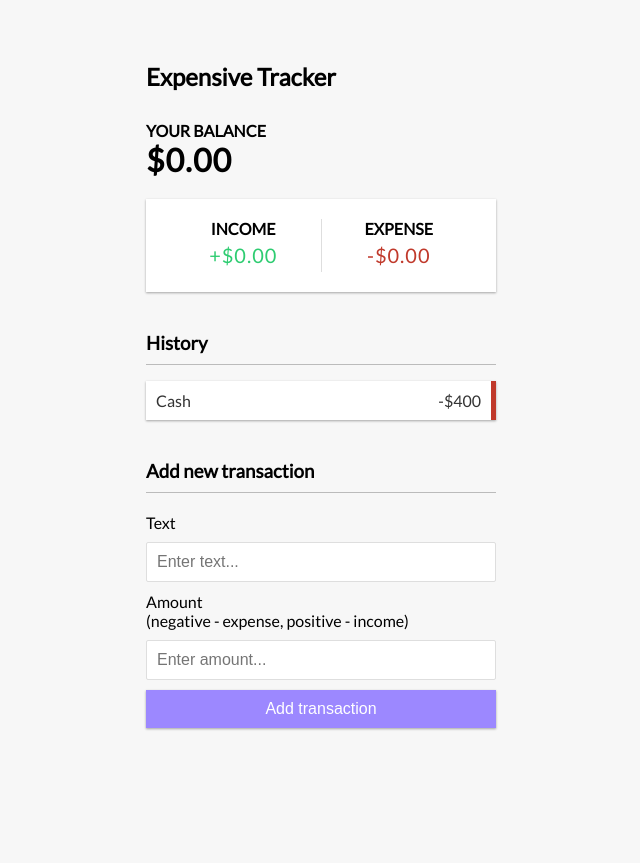
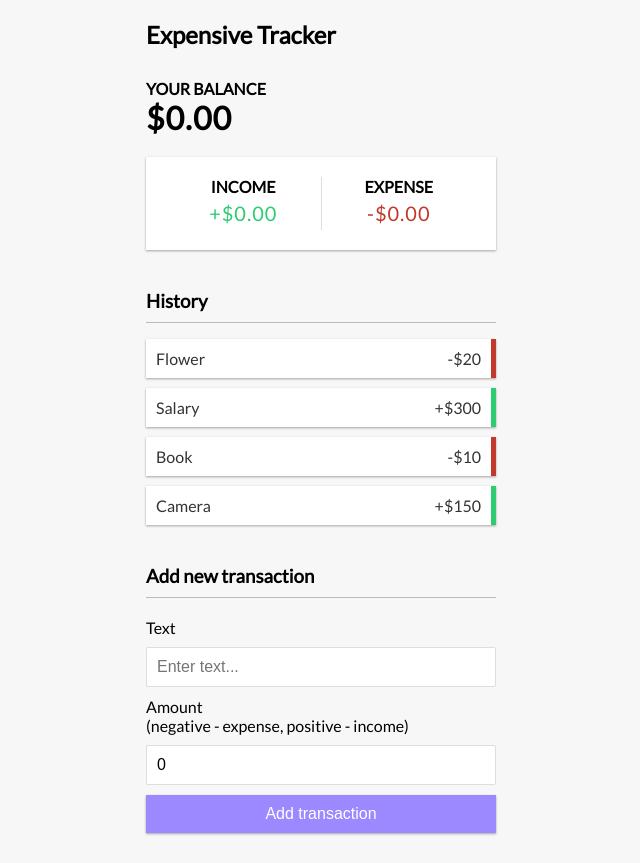
Before and after one commit to erichhiro/expense-tracker-mern, a React (Create React App) app: page / in a window 1280 px wide. Shown: the whole page, without its empty margins (319-959 px from the left). Before the commit the page ends 800 px from the top, so only its background shows below. Built offline with nearby package versions, Linux system fonts and the light colour scheme.

Commit message:
transactions + expenses

```diff
--- a/src/App.js
+++ b/src/App.js
@@ -1,14 +1,17 @@
-import './App.css';
-import { AddTransaction } from './components/AddTransaction';
+import React from 'react';
+import { Header } from './components/Header';
 import { Balance } from './components/Balance';
-import { Header } from './components/Header';
 import { IncomeExpenses } from './components/IncomeExpenses';
 import { TransactionList } from './components/TransactionList';
+import { AddTransaction } from './components/AddTransaction';
 
+import { GlobalProvider } from './context/GlobalState';
+
+import './App.css';
 
 function App() {
   return (
-    <div>
+    <GlobalProvider>
       <Header />
       <div className="container">
         <Balance />
@@ -16,7 +19,7 @@ function App() {
         <TransactionList />
         <AddTransaction />
       </div>
-    </div>
+    </GlobalProvider>
   );
 }
 
--- a/src/components/AddTransaction.js
+++ b/src/components/AddTransaction.js
@@ -1,20 +1,23 @@
-import React from 'react'
+import React, { useState } from 'react'
 
 export const AddTransaction = () => {
+  const [text, setText] = useState('');
+  const [amount, setAmount] = useState(0);
+
   return (
     <>
       <h3>Add new transaction</h3>
       <form id="form">
         <div className="form-control">
           <label htmlFor="text">Text</label>
-          <input type="text" placeholder="Enter text..." />
+          <input type="text" value={text} onChange={(e) => setText(e.target.value)} placeholder="Enter text..." />
         </div>
         <div className="form-control">
           <label htmlFor="amount"
           >Amount <br />
             (negative - expense, positive - income)</label
           >
-          <input type="number" placeholder="Enter amount..." />
+          <input type="number" value={amount} onChange={(e) => setAmount(e.target.value)} placeholder="Enter amount..." />
         </div>
         <button className="btn">Add transaction</button>
       </form>
--- /dev/null
+++ b/src/components/Transaction.js
@@ -0,0 +1,12 @@
+import React from 'react'
+
+export const Transaction = ({ transaction }) => {
+  const sign = transaction.amount < 0 ? '-' : '+';
+
+  return (
+    <li className={transaction.amount < 0 ? 'minus' : 'plus'}>
+      {transaction.text} <span>{sign}${Math.abs(transaction.amount)}</span><button className="delete-btn">x</button> {/* math.abs = absolute number that's always positive */}
+    </li>
+
+  )
+}
--- a/src/components/TransactionList.js
+++ b/src/components/TransactionList.js
@@ -1,13 +1,16 @@
-import React from 'react'
+import React, { useContext } from 'react';
+import { Transaction } from './Transaction';
+
+import { GlobalContext } from '../context/GlobalState';
 
 export const TransactionList = () => {
+  const { transactions } = useContext(GlobalContext);
+
   return (
     <>
       <h3>History</h3>
       <ul className="list">
-        <li className="minus">
-          Cash <span>-$400</span><button className="delete-btn">x</button>
-        </li>
+        {transactions.map(transaction => (<Transaction key={transaction.id} transaction={transaction} />))} {/* when mapping, you must use a unique key */}
       </ul>
     </>
   )
--- /dev/null
+++ b/src/context/AppReducer.js
@@ -0,0 +1,6 @@
+export default (state, action) => {
+  switch (action.type) {
+    default:
+      return state;
+  }
+}
--- /dev/null
+++ b/src/context/GlobalState.js
@@ -0,0 +1,27 @@
+import React, { createContext, useReducer } from 'react';
+import AppReducer from './AppReducer';
+
+// Iitial State
+const initialState = {
+  transactions: [
+    { id: 1, text: 'Flower', amount: -20 },
+    { id: 2, text: 'Salary', amount: 300 },
+    { id: 3, text: 'Book', amount: -10 },
+    { id: 4, text: 'Camera', amount: 150 }
+  ]
+}
+
+// Create context
+export const GlobalContext = createContext(initialState);
+
+// Provider component
+export const GlobalProvider = ({ children }) => {
+  //whenever want to call a reducer action, use 'dispatch'
+  const [state, dispatch] = useReducer(AppReducer, initialState);
+
+  return (<GlobalContext.Provider value={{
+    transactions: state.transactions,
+  }}>
+    {children}
+  </GlobalContext.Provider>);
+}
```
